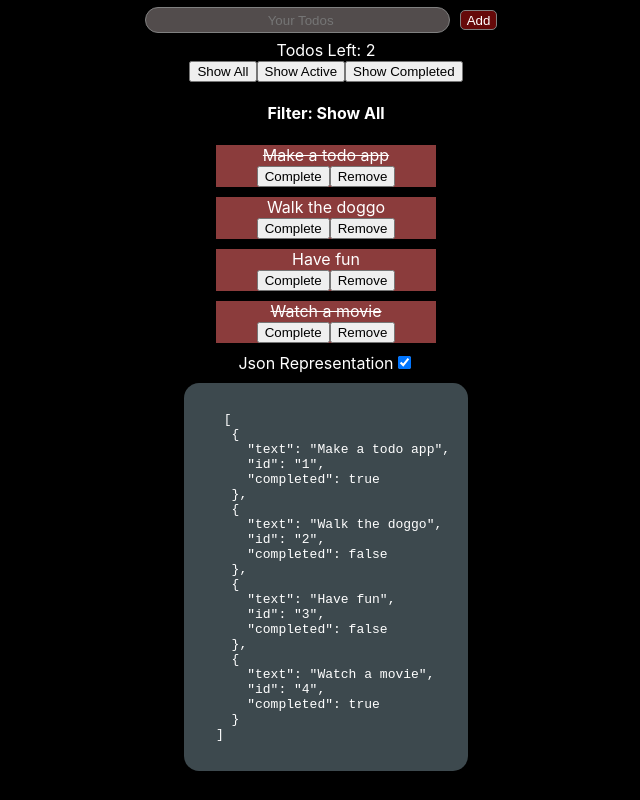
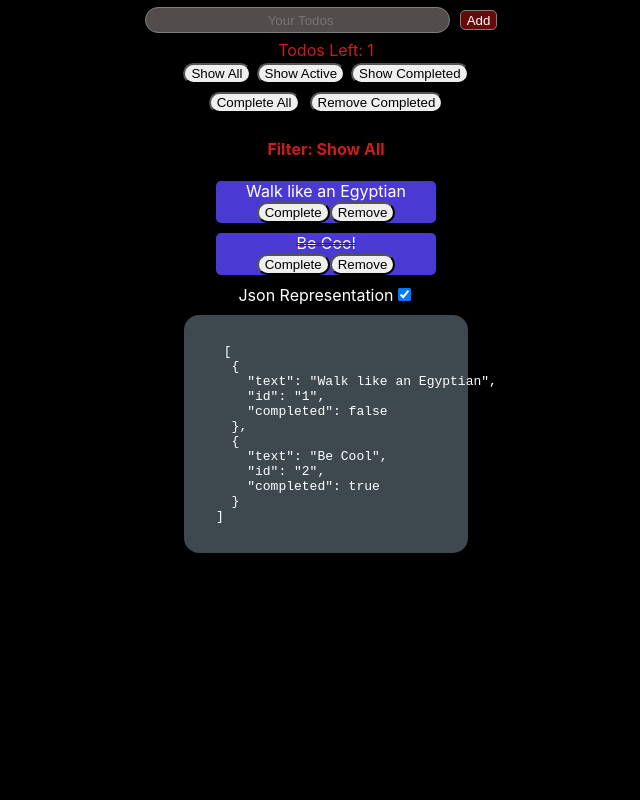
Before and after one commit to bpurkuti/react-todo-app, a React (Create React App) app: page / in a window 1280 px wide. Shown: the whole page, without its empty margins (314-954 px from the left). Built offline with nearby package versions, Linux system fonts and the light colour scheme.

Commit message:
Added all features in todo

```diff
--- a/package.json
+++ b/package.json
@@ -1,4 +1,5 @@
 {
+  "homepage": "https://bpurkuti.github.io/react-todo-app/",
   "name": "react-todo-app",
   "version": "0.1.0",
   "private": true,
@@ -19,6 +20,8 @@
     "web-vitals": "^0.2.4"
   },
   "scripts": {
+    "predeploy": "npm run build",
+    "deploy": "gh-pages -d build",
     "start": "react-scripts start",
     "build": "react-scripts build",
     "test": "react-scripts test",
--- a/public/index.html
+++ b/public/index.html
@@ -24,7 +24,7 @@
       work correctly both with client-side routing and a non-root public URL.
       Learn how to configure a non-root public URL by running `npm run build`.
     -->
-		<title>To-DO App</title>
+		<title>To-Do App</title>
 	</head>
 	<body>
 		<noscript>You need to enable JavaScript to run this app.</noscript>
--- a/src/Data/initialTodos.json
+++ b/src/Data/initialTodos.json
@@ -1,25 +1,12 @@
 [
     {
-       "text": "Make a todo app",
+       "text": "Walk like an Egyptian",
        "id": "1",
-       "completed": true
-    },
-
-    {
-       "text": "Walk the doggo",
-       "id": "2",
        "completed": false
     },
-
     {
-       "text": "Have fun",
-       "id": "3",
-       "completed": false
-    },
-
-    {
-       "text": "Watch a movie",
-       "id": "4",
-       "completed": true
-    }
+      "text": "Be Cool",
+      "id": "2",
+      "completed": true
+   }
   ]
--- a/src/components/Todo.tsx
+++ b/src/components/Todo.tsx
@@ -18,8 +18,8 @@ const Todo: React.FC<Props> = (Props) => {
                 <li className={Props.completed ? ("complete") : ("")} onClick={() => Props.toggleComplete(Props.id)} >
                     {Props.text}
                 </li>
-                <button onClick={() => Props.toggleComplete(Props.id)}> Complete</button>
-                <button onClick={() => Props.handleRemove(Props.id)}> Remove </button>
+                <button className="todo_btns" onClick={() => Props.toggleComplete(Props.id)}> Complete</button>
+                <button className="todo_btns" onClick={() => Props.handleRemove(Props.id)}> Remove </button>
             </div>
 
 
--- a/src/components/TodoList.tsx
+++ b/src/components/TodoList.tsx
@@ -42,41 +42,42 @@ const TodoList = () => {
     }
 
     const completeAll = () => {
-
+        todos.map(todo => (todo.completed) ? ("") : toggleComplete(todo.id));
 
     }
 
     const handleRemove = (id: string) => {
-        setTodos((prevState) =>
-            prevState.map(todo => {
-                if (todo.id === id) {
-                    return {
-                        //Same as
-                        // text: todo.text,
-                        // id: todo.id,
-                        // completed: !todo.completed
-                        ...todo, completed: !todo.completed
-                    };
-                }
-                else {
-                    return todo;
-                }
-            })
-        );
+        //todo..
+        setTodos((prevState) => prevState.filter(todo => todo.id !== id));
 
+    }
+
+    const removeAllCompleted = () => {
+        //todo..
+        todos.map(todo => (todo.completed) ? (handleRemove(todo.id)) : (""))
     }
 
     return (
         <div>
             <TodoForm addTodo={addTodo} />
 
-            <div> Todos Left: {todos.filter(todo => !todo.completed).length} </div>
+            <div className="filter_name"> Todos Left: {todos.filter(todo => !todo.completed).length} </div>
 
-            <button onClick={() => setFilter("Show All")}> Show All </button>
-            <button onClick={() => setFilter("Show Active")}> Show Active </button>
-            <button onClick={() => setFilter("Show Complete")}> Show Completed </button>
+            <div className='btns_1'>
+                <button onClick={() => setFilter("Show All")}> Show All </button>
+                <button onClick={() => setFilter("Show Active")}> Show Active </button>
+                <button onClick={() => setFilter("Show Complete")}> Show Completed </button>
+            </div>
 
-            <h4> Filter: {filter}</h4>
+            <div className="btns_2">
+                {(todos.length > 0) ? (<button onClick={completeAll}> Complete All </button>) : ("")}
+
+                {(todos.filter(todo => todo.completed).length > 0) ? (<button onClick={removeAllCompleted}> Remove Completed </button>) : ("")}
+
+
+            </div>
+
+            <h4 className="filter_name"> Filter: {filter}</h4>
 
             {filter === "Show All" ?
                 (todos.map(todo =>
@@ -88,7 +89,7 @@ const TodoList = () => {
                         handleRemove={handleRemove}
                         text={todo.text} />
                 )) :
-                (filter == "Show Active" ?
+                (filter === "Show Active" ?
                     (todos.filter(todo => !todo.completed).map(todo =>
                         <Todo
                             key={todo.id}
@@ -113,14 +114,14 @@ const TodoList = () => {
 
             <div>
                 Json Representation
-                <input type="checkbox" onClick={() => setToggleJson(!toggleJson)} checked={toggleJson} />
+                <input type="checkbox" onClick={() => setToggleJson(!toggleJson)} checked={toggleJson} defaultChecked />
             </div>
 
             {toggleJson ? (<div className="show_json">
 
                 {filter === "Show All" ?
                     (<p id="json"><pre> {JSON.stringify(todos, null, 2)} </pre></p>) :
-                    (filter == "Show Active" ?
+                    (filter === "Show Active" ?
                         (
                             <p id="json"><pre> {JSON.stringify(todos.filter(todo => !todo.completed), null, 2)} </pre></p>
                         ) :
--- a/src/styles.css
+++ b/src/styles.css
@@ -5,13 +5,20 @@ body {
 /* Todo.tsx */
 .todo_container {
 	text-align: center;
-	background-color: #8b3c3c;
+	background-color: #4a3ad3;
 	width: 220px;
 	margin: 10px auto;
+	border-radius: 5px;
+}
+
+.todo_container .todo_btns {
+	border-radius: 15px;
 }
 
 .complete {
 	text-decoration: line-through;
+	text-decoration-color: darkred;
+	text-decoration-style: double;
 }
 
 li {
@@ -48,6 +55,29 @@ li {
 
 /* Using these two for visualizing Json */
 /* TodoList.tsx */
+.btns_1 button {
+	border-radius: 15px;
+	outline-color: #447c24;
+	margin: 3px;
+}
+
+.btns_2 button {
+	border-radius: 15px;
+	outline-color: #447c24;
+	margin: 5px;
+}
+.btns_1 button:hover {
+	background-color: #ce1b1b;
+}
+
+.btns_2 button:hover {
+	background-color: #ce1b1b;
+}
+
+.filter_name {
+	color: #ce1b1b;
+}
+
 p {
 	background: #3d494e;
 	padding: 1em 2em;
```
Also changed, not shown: 1 other file (tests, documents, lock files or other folders).
